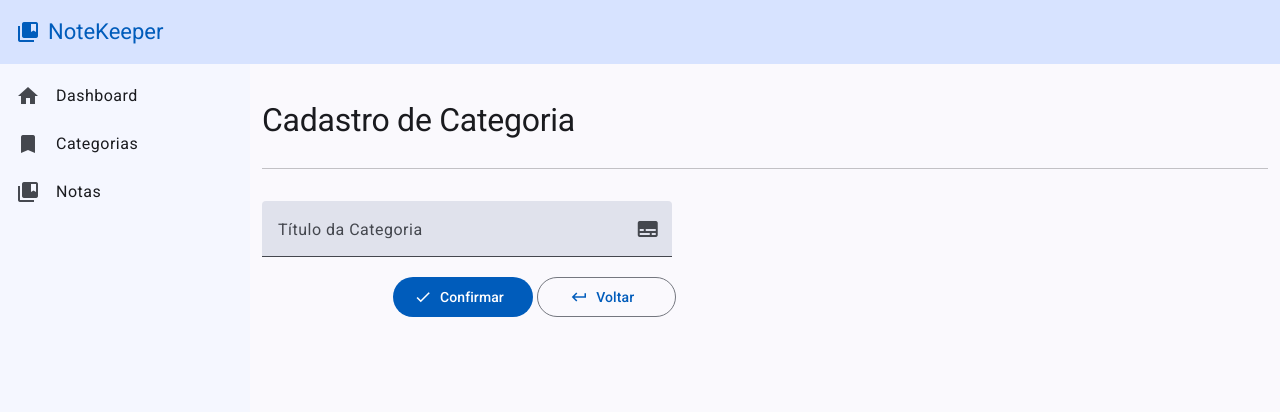
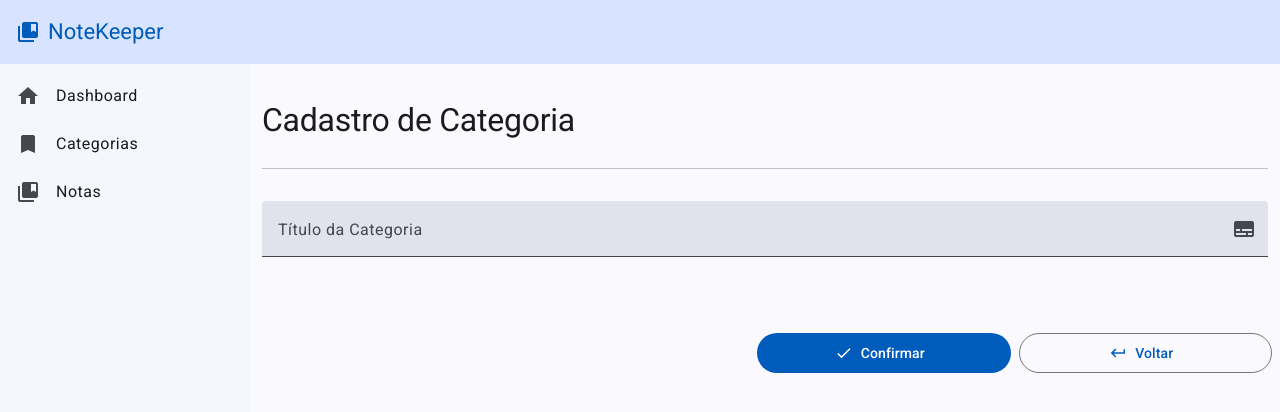
Before and after one commit to academia-do-programador/note-keeper-2024, an Angular app: page /categorias/cadastrar in a window 1280 px wide. Shown: the top 412 px of the page. Built offline with nearby package versions, Linux system fonts and the light colour scheme.

Commit message:
Atualizada estilização da página de cadastro

```diff
--- a/src/app/views/categorias/cadastrar/cadastro-categoria.component.html
+++ b/src/app/views/categorias/cadastrar/cadastro-categoria.component.html
@@ -1,29 +1,25 @@
-<main class="container-fluid my-4">
+<main class="container my-4">
   <h1 class="fs-2">Cadastro de Categoria</h1>
 
   <hr />
 
   <div class="row g-3 mt-2">
-    <form [formGroup]="categoriaForm" (submit)="cadastrar()" class="col-lg-8 col-xl-5">
+    <form [formGroup]="categoriaForm" (submit)="cadastrar()" class="col">
       <mat-form-field class="w-100" appearance="fill">
         <mat-label>Título da Categoria</mat-label>
         <input formControlName="titulo" matInput placeholder="Ex: Lazer" />
         <mat-icon matSuffix>subtitles</mat-icon>
       </mat-form-field>
 
-      <div class="row justify-content-center justify-content-md-end g-2 gap-1">
-        <button
-          type="submit"
-          mat-flat-button
-          class="col-sm-3 col-md-4"
-        >
+      <div class="row justify-content-end g-2 gap-2 mt-5">
+        <button type="submit" mat-flat-button class="col-sm-4 col-md-3">
           <mat-icon matIconPrefix>check</mat-icon>
           Confirmar
         </button>
         <a
           mat-stroked-button
           type="button"
-          class="col-sm-3 col-md-4"
+          class="col-sm-4 col-md-3"
           routerLink="/categorias"
         >
           <mat-icon matIconPrefix>keyboard_return</mat-icon>
```
